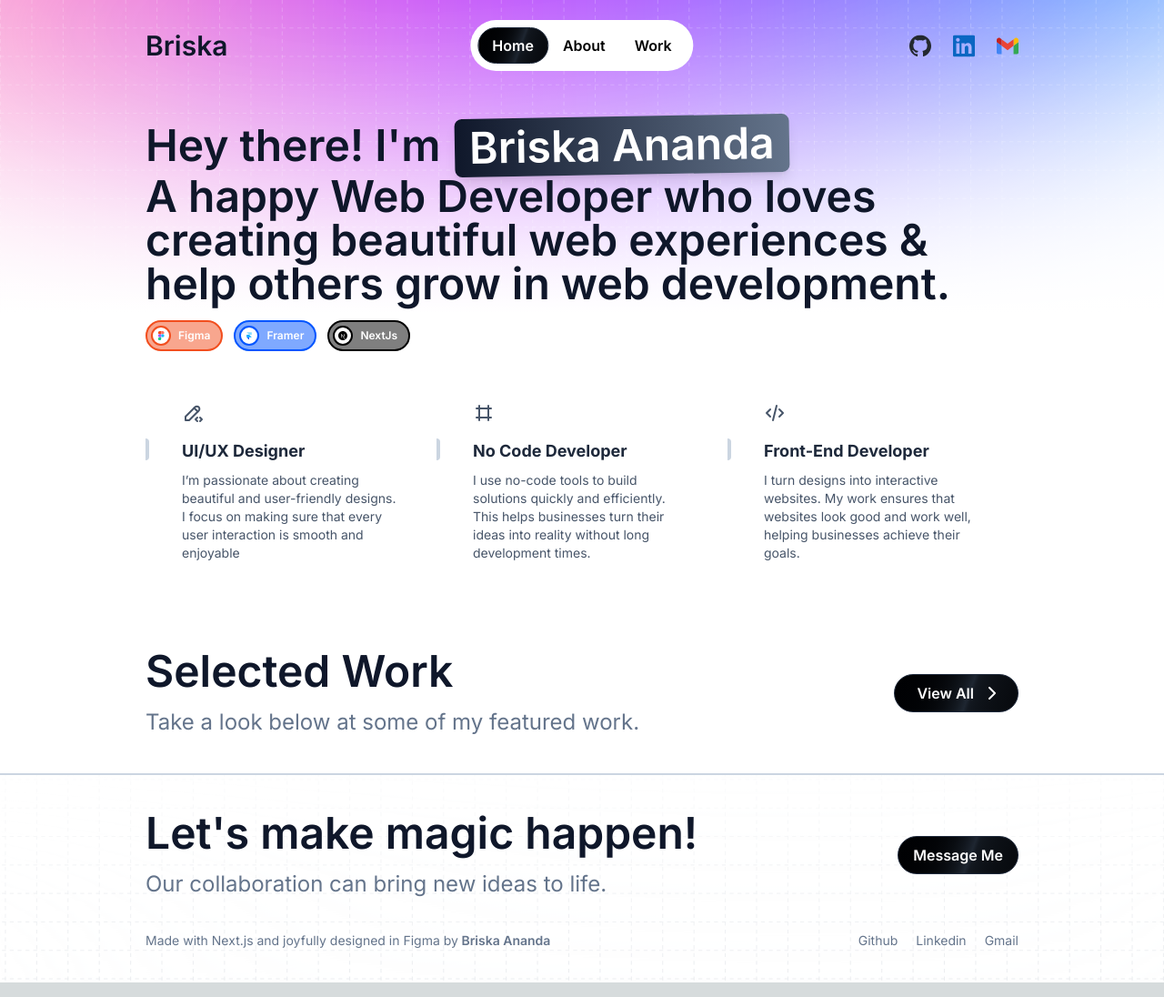
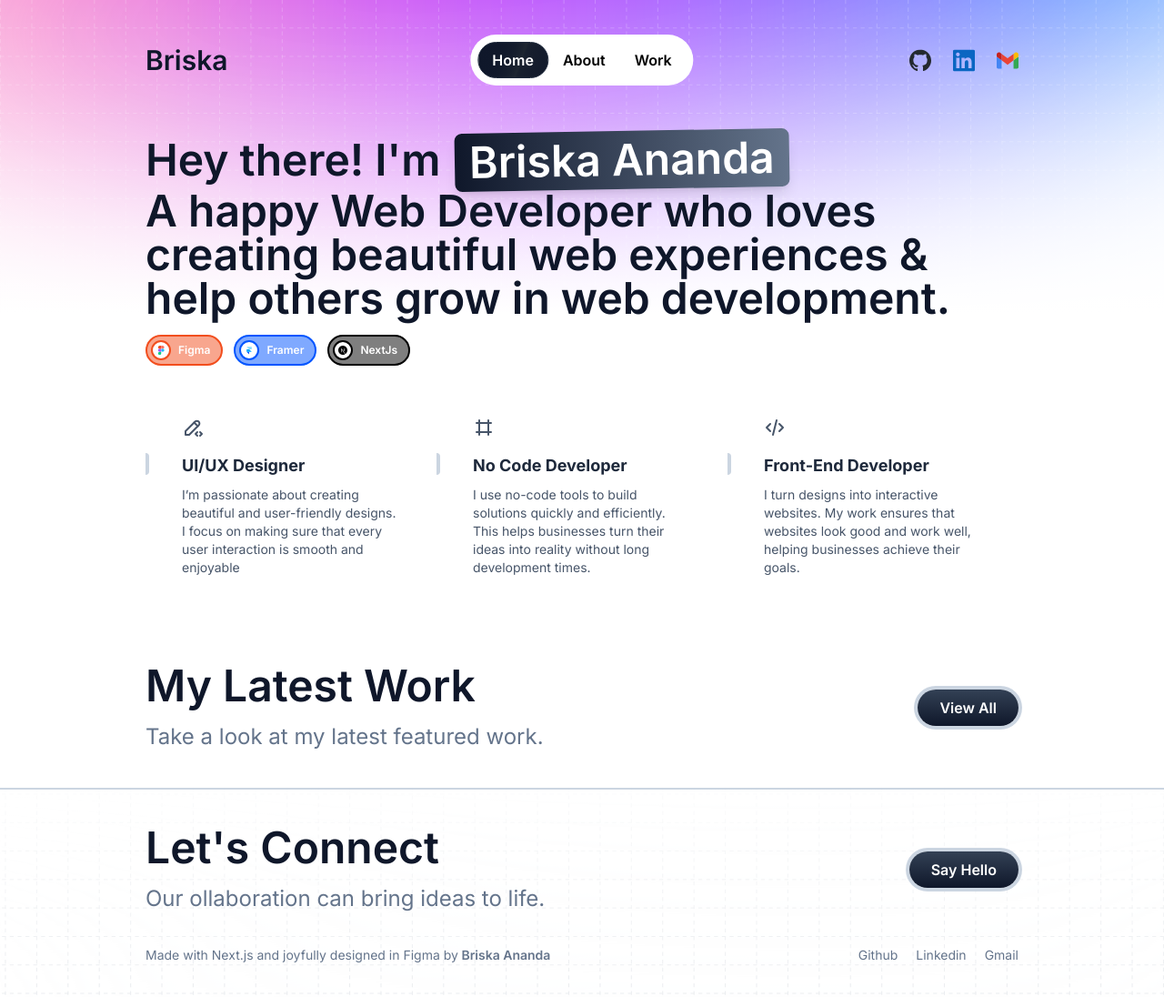
Before and after one commit to briskaanandaa/personal-website, a Next.js app: page / in a window 1280 px wide. Shown: the whole page at 91% size. Built offline with nearby package versions, Linux system fonts and the light colour scheme.

Commit message:
New Content

```diff
--- a/src/components/Footer.tsx
+++ b/src/components/Footer.tsx
@@ -13,16 +13,16 @@ const Footer = () => {
         <div className="flex flex-col sm:flex-row align-center justify-between py-3 md:py-5">
           <div className="mb-4 sm:mb-0">
             <h1 className="text-4xl sm:text-4xl md:text-5xl font-semibold text-slate-900 mb-4">
-              Let&apos;s make magic happen!
+              Let&apos;s Connect
             </h1>
             <p className="text-lg sm:text-xl md:text-2xl text-slate-500">
-              Our collaboration can bring new ideas to life.
+              Our ollaboration can bring ideas to life.
             </p>
           </div>
 
           <div className="h-fill flex justify-center items-center w-full sm:w-auto">
-            <button className="w-full sm:w-auto inline-flex px-4 py-2 animate-shimmer items-center justify-center h-fit rounded-full font-semibold text-white border border-slate-800 bg-[linear-gradient(110deg,#000103,45%,#1e2631,55%,#000103)] bg-[length:200%_100%] transition-colors focus:outline-none focus:ring-2 focus:ring-slate-400 focus:ring-offset-2 focus:ring-offset-slate-50">
-              Message Me
+            <button className="w-full sm:w-auto inline-flex px-6 py-2 items-center justify-center h-fit rounded-full font-semibold bg-gradient-to-b from-slate-700 to-slate-900 text-white ring-4 ring-slate-300 focus:ring-0 transition-all duration-500 ease-in-out transform-gpu focus:translate-y-1">
+              Say Hello
             </button>
           </div>
         </div>
--- a/src/components/Navbar.tsx
+++ b/src/components/Navbar.tsx
@@ -147,7 +147,7 @@ export const Navbar = ({
   return (
     <div
       className={cn(
-        "flex flex-col lg:flex-row items-center justify-center lg:justify-between mx-auto w-[90vw] md:w-[75vw] z-10 mt-[2vh] lg:mt-[4vh]",
+        "flex flex-col lg:flex-row items-center justify-center lg:justify-between mx-auto w-[90vw] md:w-[75vw] z-10 mt-[4vh] lg:mt-[6vh]",
         containerClassName
       )}
     >
@@ -170,7 +170,7 @@ export const Navbar = ({
                 transition={{ type: "spring", bounce: 0.3, duration: 0.6 }}
                 className={cn(
                   "absolute inset-0 rounded-full",
-                  "border border-slate-800 animate-shimmer bg-[linear-gradient(110deg,#000103,45%,#1e2631,55%,#000103)] bg-[length:200%_100%] transition-colors focus:outline-none focus:ring-2 focus:ring-slate-400 focus:ring-offset-2 focus:ring-offset-slate-50"
+                  "border border-slate-800 animate-shimmer bg-[linear-gradient(110deg,#0F172A,45%,#1e2631,55%,#0F172A)] bg-[length:200%_100%] transition-colors focus:outline-none focus:ring-2 focus:ring-slate-400 focus:ring-offset-2 focus:ring-offset-slate-50"
                 )}
               />
             )}
--- a/src/components/WorkSections.tsx
+++ b/src/components/WorkSections.tsx
@@ -1,5 +1,3 @@
-import { IconChevronRight } from "@tabler/icons-react";
-
 const WorkSections = () => {
   return (
     <div className="relative w-full h-fit flex justify-center bottom-0 py-5 z-10 bg-white">
@@ -7,16 +5,16 @@ const WorkSections = () => {
         <div className="flex flex-col sm:flex-row align-center justify-between py-3 md:py-5">
           <div className="mb-4 sm:mb-0">
             <h1 className="text-4xl sm:text-4xl md:text-5xl font-semibold text-slate-900 mb-4">
-              Selected Work
+              My Latest Work
             </h1>
             <p className="text-lg sm:text-xl md:text-2xl text-slate-500 ">
-              Take a look below at some of my featured work.
+              Take a look at my latest featured work.
             </p>
           </div>
 
           <div className="h-fill flex justify-center items-center w-full sm:w-auto">
-            <button className="w-full sm:w-auto inline-flex pr-4 pl-6 py-2 animate-shimmer items-center justify-center h-fit rounded-full font-semibold text-white border border-slate-800 bg-[linear-gradient(110deg,#000103,45%,#1e2631,55%,#000103)] bg-[length:200%_100%] transition-colors focus:outline-none focus:ring-2 focus:ring-slate-400 focus:ring-offset-2 focus:ring-offset-slate-50 gap-x-2">
-              View All <IconChevronRight />
+            <button className="w-full sm:w-auto inline-flex px-6 py-2 items-center justify-center h-fit rounded-full font-semibold bg-gradient-to-b from-slate-700 to-slate-900 text-white ring-4 ring-slate-300 focus:ring-0 transition-all duration-500 ease-in-out transform-gpu focus:translate-y-1">
+              View All
             </button>
           </div>
         </div>
```
